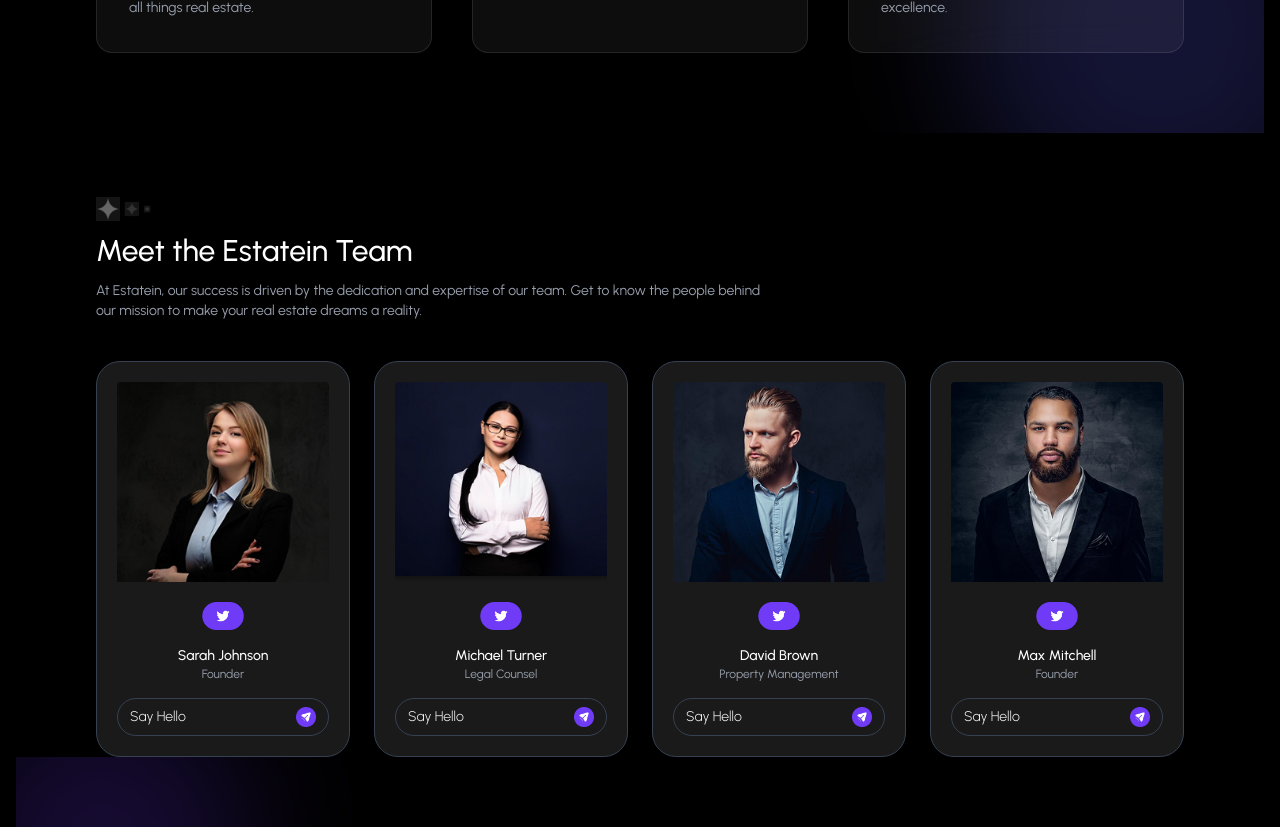
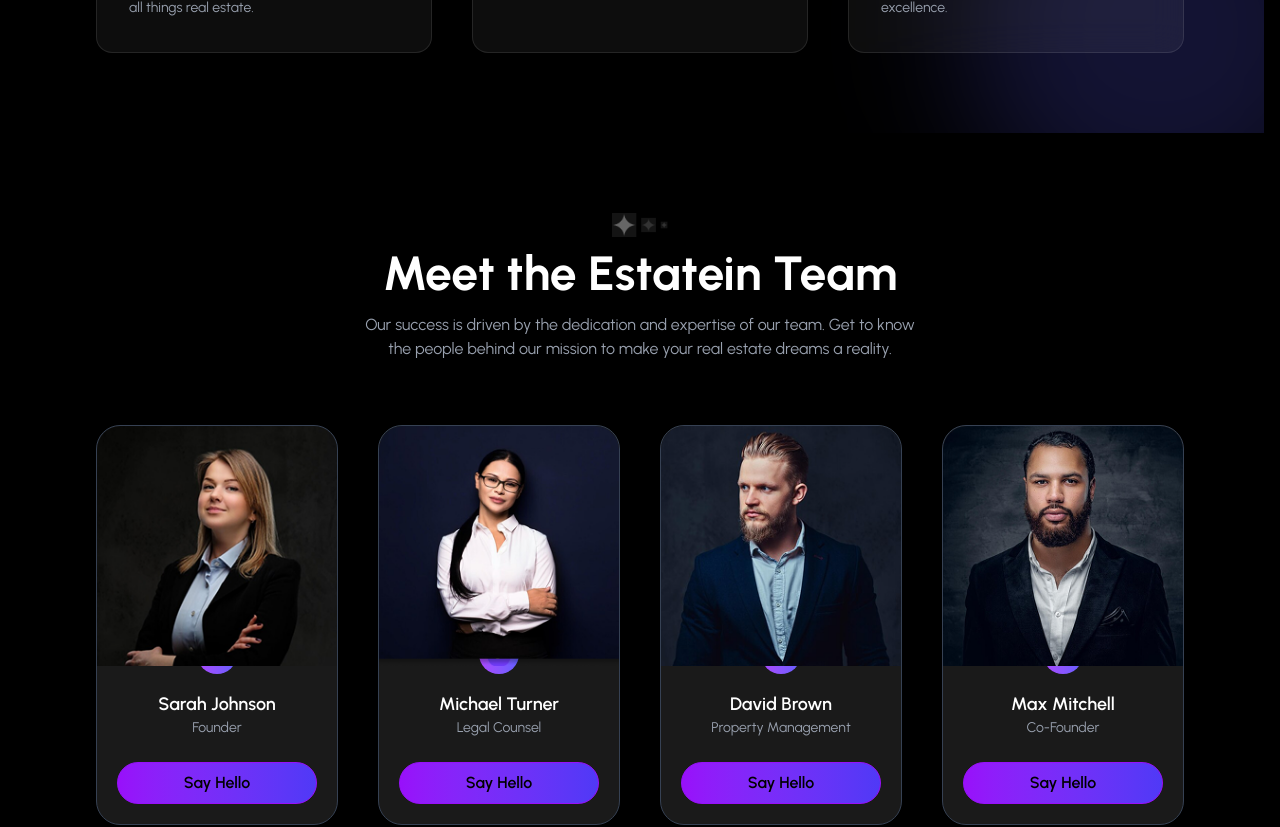
Before and after one commit to Meraj-1/REAL_ESTATE, a React app: page /about in a window 1280 px wide. Shown: the part 1580-2407 px from the top of the page. Built offline with nearby package versions, Linux system fonts and the light colour scheme; the HTML template or start-up script is replaced by a standard one.

Commit message:
enhance team sec

```diff
--- a/src/App.jsx
+++ b/src/App.jsx
@@ -10,6 +10,7 @@ import Notfoud from './pages/Notfoud'
 import Footer from './components/Footer'
 import Navbar from './components/Navbar'
 import Header from './components/Header'
+import PropertyDetail from './pages/PropertyDetail'
 // import './App.css'
 
 function App() {
@@ -23,6 +24,7 @@ function App() {
       <Route path='/about' element={<About/>}/>
       <Route path='/service' element={<Element/>}/>
       <Route path='/properties' element={<Properties/>}/>
+      <Route path="/property/:id" element={<PropertyDetail />} />
       <Route path='*' element={<Notfoud/>}/>
      </Routes>
      <Footer/>
--- a/src/components/Team.jsx
+++ b/src/components/Team.jsx
@@ -1,4 +1,5 @@
 import React from "react";
+import { motion } from "framer-motion";
 import assets from "../assets/assets";
 
 const teamMembers = [
@@ -22,7 +23,7 @@ const teamMembers = [
   },
   {
     name: "Max Mitchell",
-    role: "Founder",
+    role: "Co-Founder",
     photo: assets.team4,
     social: assets.twitter,
   },
@@ -30,51 +31,65 @@ const teamMembers = [
 
 const Team = () => {
   return (
-    <div className="bg-black text-white px-5 sm:px-10 lg:px-20 pt-16">
+    <section className="bg-black text-white px-5 sm:px-10 lg:px-20 py-20">
+
       {/* Header */}
-      <div className="max-w-2xl mb-10">
-        <img src={assets.star} className="h-6 mb-3" alt="star" />
-        <h1 className="text-3xl font-medium mb-3">Meet the Estatein Team</h1>
-        <p className="text-sm text-gray-400">
-          At Estatein, our success is driven by the dedication and expertise of
-          our team. Get to know the people behind our mission to make your real
-          estate dreams a reality.
+      <div className="max-w-3xl mx-auto text-center mb-16">
+        <img src={assets.star} className="h-6 mb-3 mx-auto" alt="star" />
+        <h1 className="text-4xl sm:text-5xl font-bold mb-4">
+          Meet the Estatein Team
+        </h1>
+        <p className="text-gray-400 text-sm sm:text-base max-w-xl mx-auto">
+          Our success is driven by the dedication and expertise of our team. Get to know the people behind our mission to make your real estate dreams a reality.
         </p>
       </div>
 
-      {/* Team Cards */}
-      <div className="grid grid-cols-1 sm:grid-cols-2 lg:grid-cols-4 gap-6">
+      {/* Team Grid */}
+      <div className="grid grid-cols-1 sm:grid-cols-2 lg:grid-cols-4 gap-10">
         {teamMembers.map((member, index) => (
-          <div
+          <motion.div
             key={index}
-            className="bg-[#1A1A1A] border border-gray-700 rounded-3xl overflow-hidden flex flex-col"
+            initial={{ opacity: 0, y: 30 }}
+            animate={{ opacity: 1, y: 0 }}
+            transition={{ delay: index * 0.15 }}
+            className="bg-[#1A1A1A] border border-gray-700 rounded-3xl overflow-hidden
+                       flex flex-col shadow-lg hover:shadow-purple-600/40 transition-transform transform
+                       hover:-translate-y-2"
           >
-            <div className="flex flex-col items-center">
+            {/* Photo */}
+            <div className="relative overflow-hidden rounded-t-3xl">
               <img
                 src={member.photo}
-                className="p-5 h-60 w-full object-cover rounded-t-3xl"
                 alt={member.name}
+                className="w-full h-60 object-cover hover:scale-105 transition-transform duration-500"
               />
-              <div className="flex justify-center mb-4">
-                <img src={member.social} className="h-7" alt="social" />
-              </div>
             </div>
 
-            <div className="flex flex-col items-center mb-4">
-              <p className="text-sm font-medium">{member.name}</p>
-              <p className="text-xs text-gray-400">{member.role}</p>
+            {/* Social */}
+            <div className="flex justify-center -mt-8 mb-4">
+              <a href="#" className="bg-gradient-to-r from-purple-500 to-indigo-500 p-2 rounded-full hover:scale-110 transition-transform">
+                <img src={member.social} alt="social" className="h-6 w-6" />
+              </a>
             </div>
 
+            {/* Name & Role */}
+            <div className="text-center mb-6 px-4">
+              <p className="text-lg font-semibold">{member.name}</p>
+              <p className="text-gray-400 text-sm">{member.role}</p>
+            </div>
+
+            {/* CTA Button */}
             <div className="px-5 pb-5">
-              <button className="flex items-center justify-between w-full rounded-3xl border border-gray-700 bg-[#1A1A1A] px-3 py-2 hover:bg-gray-800 transition">
-                <span className="text-sm font-light">Say Hello</span>
-                <img src={assets.share} className="h-5" alt="share" />
+              <button className="w-full flex items-center justify-center gap-2 rounded-3xl border border-purple-600
+                                 bg-gradient-to-r from-purple-600 to-indigo-600 text-black font-semibold py-2
+                                 hover:opacity-90 transition-all">
+                Say Hello
               </button>
             </div>
-          </div>
+          </motion.div>
         ))}
       </div>
-    </div>
+    </section>
   );
 };
 
--- a/src/pages/Properties.jsx
+++ b/src/pages/Properties.jsx
@@ -1,6 +1,7 @@
 import React, { useState, useMemo } from "react";
 import { motion } from "framer-motion";
 import { Search } from "lucide-react";
+import { useNavigate } from "react-router-dom";
 
 const properties = [
   {
@@ -39,6 +40,7 @@ const Properties = () => {
   const [maxPrice, setMaxPrice] = useState("");
 
   const locations = ["All", ...new Set(properties.map(p => p.location))];
+  const navigate = useNavigate();
 
   const filteredProperties = useMemo(() => {
     return properties.filter(p => {
@@ -124,6 +126,7 @@ const Properties = () => {
             <motion.div
               key={property.id}
               whileHover={{ y: -8, scale: 1.03 }}
+              onClick={() => navigate(`/property/${property.id}`)}
               transition={{ type: "spring", stiffness: 200 }}
               className="group bg-white/5 border border-white/10 rounded-2xl
                          overflow-hidden cursor-pointer backdrop-blur"
```
